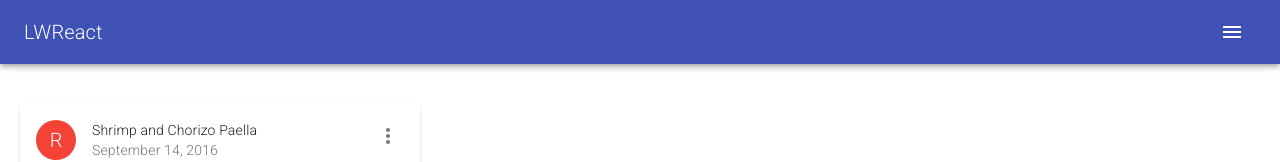
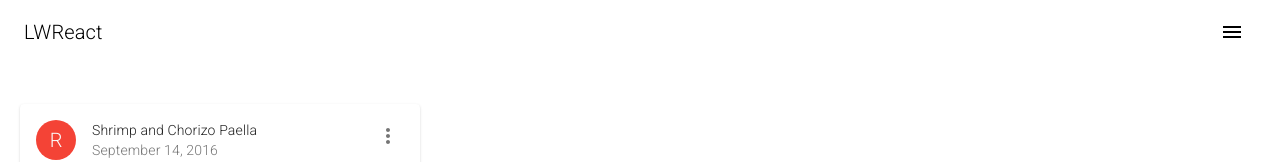
Before and after one commit to lwensveen/lwreact, a React (Create React App) app: page / in a window 1280 px wide. Shown: the top 162 px of the page. Built offline with nearby package versions, Linux system fonts and the light colour scheme.

Commit message:
Added styling for header

```diff
--- a/src/layout/Header.tsx
+++ b/src/layout/Header.tsx
@@ -29,6 +29,11 @@ const options = [
 ];
 
 const styles = createStyles({
+    appBar: {
+        backgroundColor: "#fff",
+        color: "#000",
+        boxShadow: "none",
+    },
     root: {
         flexGrow: 1,
     },
@@ -70,7 +75,7 @@ class Header extends Component<Props> {
         ));
 
         return (
-            <AppBar position="static">
+            <AppBar className={classes.appBar} position="static">
                 <Toolbar>
                     <Typography className={classes.title} variant="h6">
                         LWReact
```
